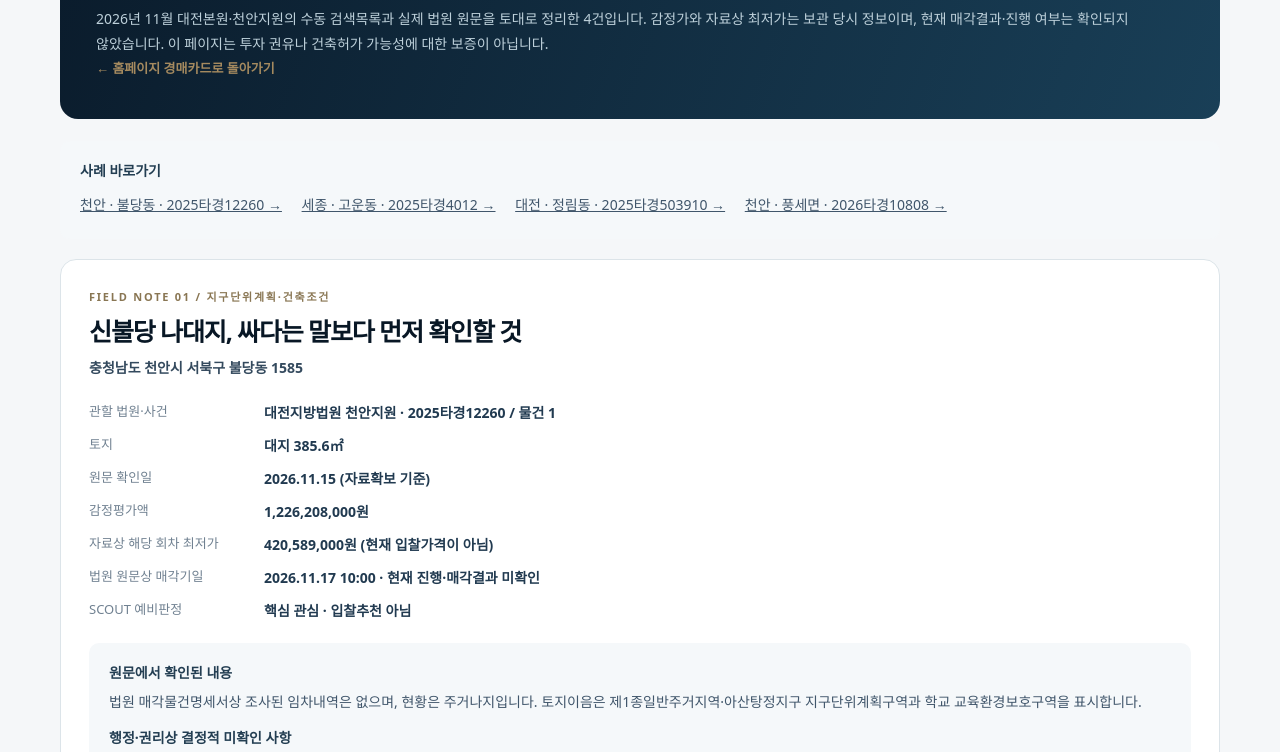
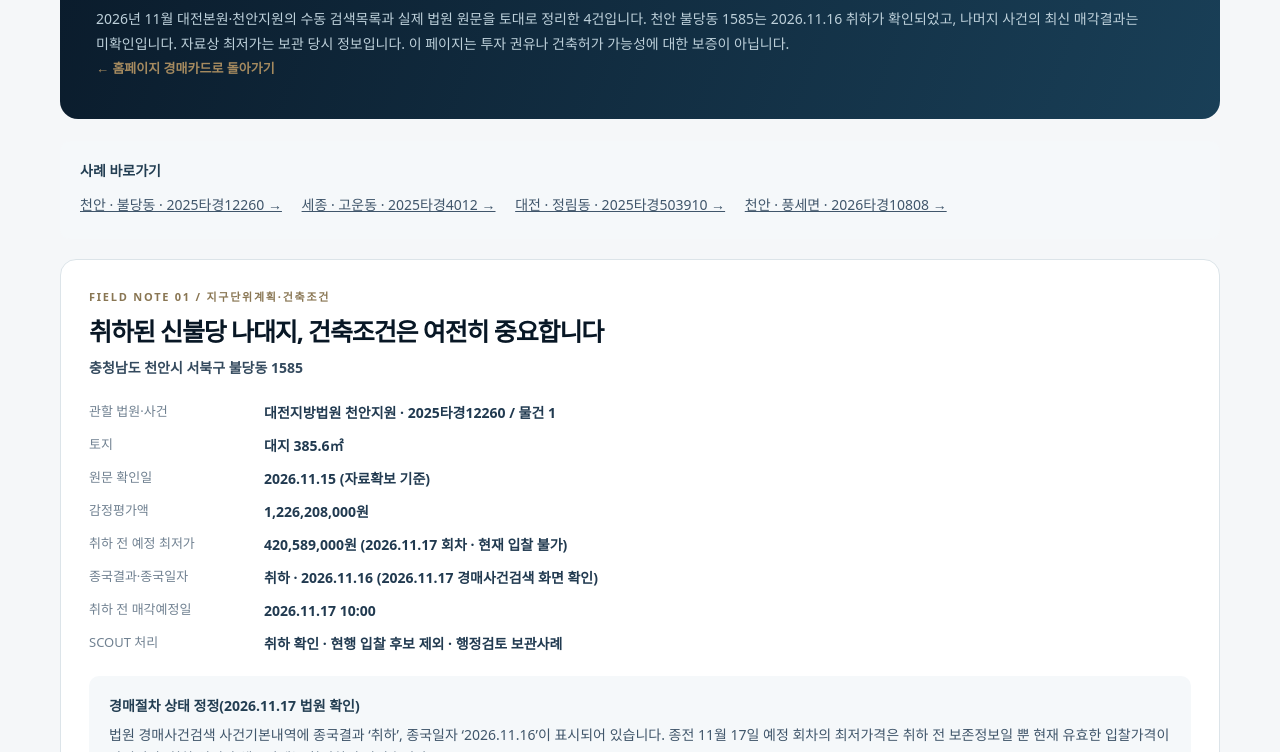
Before and after one commit to kjyb0304-arch/WISDOM, a plain HTML site: page scout-examples/index.html in a window 1280 px wide. Shown: the part 196-948 px from the top of the page. Drawn offline with Linux system fonts and the light colour scheme.

Commit message:
Correct Buldang 1585 auction case status to withdrawn 2026-11-16 based on official court search

```diff
--- a/scout-examples/index.html
+++ b/scout-examples/index.html
@@ -8,28 +8,30 @@
 </head><body><main class="ws-auction"><div class="ws-wrap">
 <div class="ws-detailhead"><p class="ws-kicker">WISDOM SCOUT · MANUAL REVIEW 2026.11</p>
 <h1>법원경매 물건, 행정적으로 무엇을 확인할까요?</h1>
-<p>2026년 11월 대전본원·천안지원의 수동 검색목록과 실제 법원 원문을 토대로 정리한 4건입니다. 감정가와 자료상 최저가는 보관 당시 정보이며, 현재 매각결과·진행 여부는 확인되지 않았습니다. 이 페이지는 투자 권유나 건축허가 가능성에 대한 보증이 아닙니다.</p>
+<p>2026년 11월 대전본원·천안지원의 수동 검색목록과 실제 법원 원문을 토대로 정리한 4건입니다. 천안 불당동 1585는 2026.11.16 취하가 확인되었고, 나머지 사건의 최신 매각결과는 미확인입니다. 자료상 최저가는 보관 당시 정보입니다. 이 페이지는 투자 권유나 건축허가 가능성에 대한 보증이 아닙니다.</p>
 <p><a class="ws-back" href="/index.html#wisdom-scout-sample">← 홈페이지 경매카드로 돌아가기</a></p>
 </div>
 <nav aria-label="사례 바로가기" class="ws-source"><strong>사례 바로가기</strong> <a href="#buldang1585" style="display:inline-block;margin:5px 16px 5px 0">천안 · 불당동 · 2025타경12260 →</a> <a href="#gowoon901" style="display:inline-block;margin:5px 16px 5px 0">세종 · 고운동 · 2025타경4012 →</a> <a href="#jeongnim531" style="display:inline-block;margin:5px 16px 5px 0">대전 · 정림동 · 2025타경503910 →</a> <a href="#boseong793" style="display:inline-block;margin:5px 16px 5px 0">천안 · 풍세면 · 2026타경10808 →</a></nav>
 <article class="ws-detailcard" id="buldang1585">
  <p class="ws-index">FIELD NOTE 01 / 지구단위계획·건축조건</p>
- <h2>신불당 나대지, 싸다는 말보다 먼저 확인할 것</h2>
+ <h2>취하된 신불당 나대지, 건축조건은 여전히 중요합니다</h2>
  <p class="ws-address">충청남도 천안시 서북구 불당동 1585</p>
  <dl>
   <dt>관할 법원·사건</dt><dd>대전지방법원 천안지원 · 2025타경12260 / 물건 1</dd>
   <dt>토지</dt><dd>대지 385.6㎡</dd>
   <dt>원문 확인일</dt><dd>2026.11.15 (자료확보 기준)</dd>
   <dt>감정평가액</dt><dd>1,226,208,000원</dd>
-  <dt>자료상 해당 회차 최저가</dt><dd>420,589,000원 (현재 입찰가격이 아님)</dd>
-  <dt>법원 원문상 매각기일</dt><dd>2026.11.17 10:00 · 현재 진행·매각결과 미확인</dd>
-  <dt>SCOUT 예비판정</dt><dd>핵심 관심 · 입찰추천 아님</dd>
+  <dt>취하 전 예정 최저가</dt><dd>420,589,000원 (2026.11.17 회차 · 현재 입찰 불가)</dd>
+  <dt>종국결과·종국일자</dt><dd><strong>취하 · 2026.11.16</strong> (2026.11.17 경매사건검색 화면 확인)</dd>
+  <dt>취하 전 매각예정일</dt><dd>2026.11.17 10:00</dd>
+  <dt>SCOUT 처리</dt><dd>취하 확인 · 현행 입찰 후보 제외 · 행정검토 보관사례</dd>
  </dl>
  <div class="ws-source">
+  <strong>경매절차 상태 정정(2026.11.17 법원 확인)</strong><p>법원 경매사건검색 사건기본내역에 종국결과 ‘취하’, 종국일자 ‘2026.11.16’이 표시되어 있습니다. 종전 11월 17일 예정 회차의 최저가격은 취하 전 보존정보일 뿐 현재 유효한 입찰가격이 아닙니다. 취하 원인과 채무관계는 확인하지 않았습니다.</p>
   <strong>원문에서 확인된 내용</strong><p>법원 매각물건명세서상 조사된 임차내역은 없으며, 현황은 주거나지입니다. 토지이음은 제1종일반주거지역·아산탕정지구 지구단위계획구역과 학교 교육환경보호구역을 표시합니다.</p>
   <strong>행정·권리상 결정적 미확인 사항</strong><p>2023년 제17차 건축물 결정조서의 R1·R2 기준은 확인했으나, 불당동 1585를 어느 획지에 연결하는지 입증하지 못했습니다. 따라서 이 필지의 건폐율·용적률·층수·점포겸용 가능성을 확정하지 않았습니다.</p>
   <strong>가격·경제성 판단</strong><p>주변 토지의 공개 실거래와 민간 호가는 비교 참고가 될 수 있지만, 필지 조건이 달라 호가와 감정가 차이를 예상수익으로 산정하지 않았습니다.</p>
-  <strong>입찰 또는 개발에 앞서 필요한 확인</strong><p>현재 매각결과와 최신 매각물건명세서 확인, 해당 지번의 최신 지구단위계획 결정도·획지구분과 건축선 확인, 거래사례 및 비용 검증</p>
+  <strong>입찰 또는 개발에 앞서 필요한 확인</strong><p>취하 사실은 2026.11.17 법원경매 사건검색으로 확인했습니다. 향후 토지 활용 검토 시 최신 지구단위계획 결정도·획지구분과 건축선, 거래사례 및 비용을 별도로 확인해야 합니다.</p>
  </div>
  <p><a class="ws-link" href="https://www.courtauction.go.kr/pgj/index.on" target="_blank" rel="noopener noreferrer">법원경매정보에서 사건번호로 직접 확인 ↗</a></p>
 </article>
```
